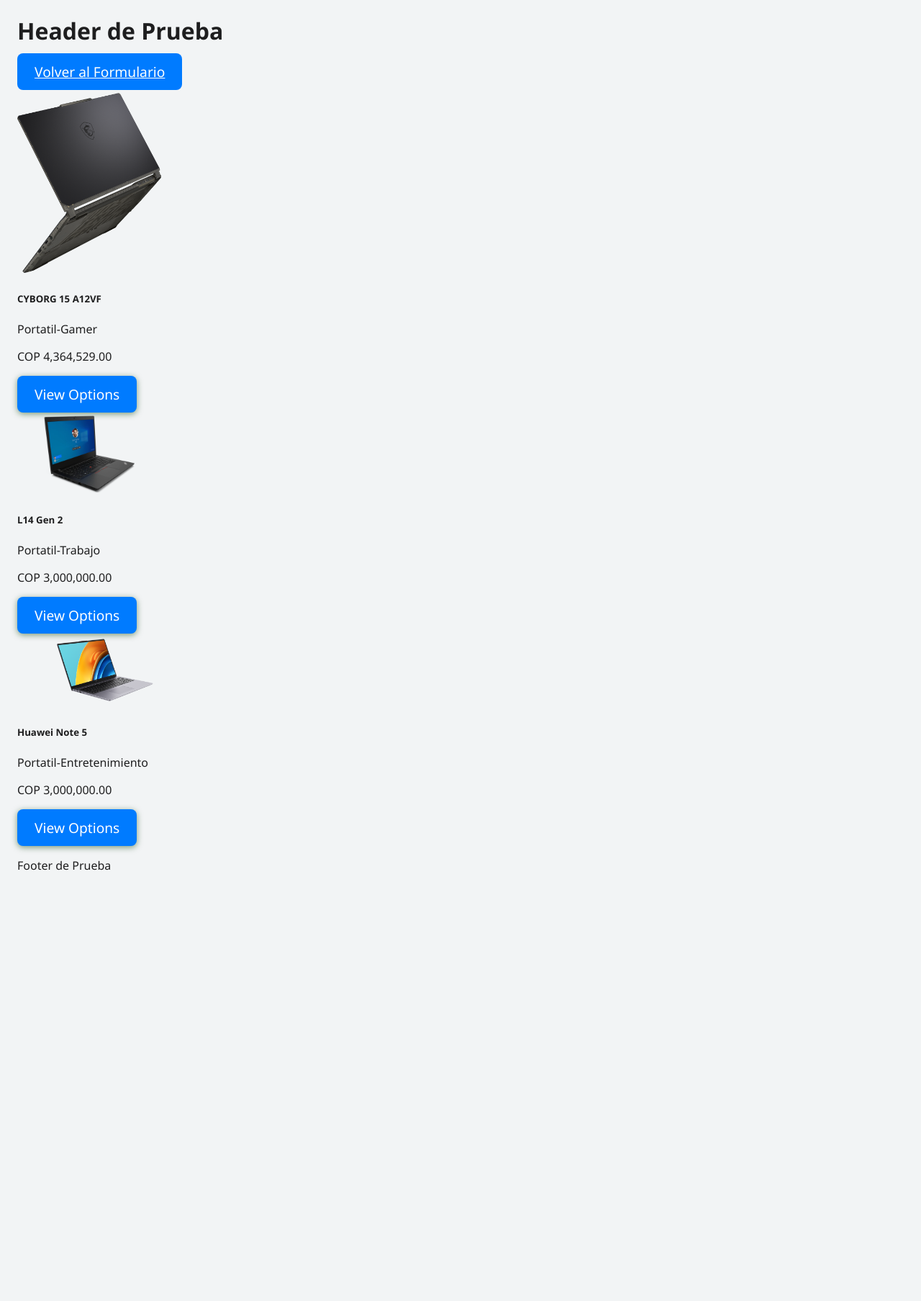
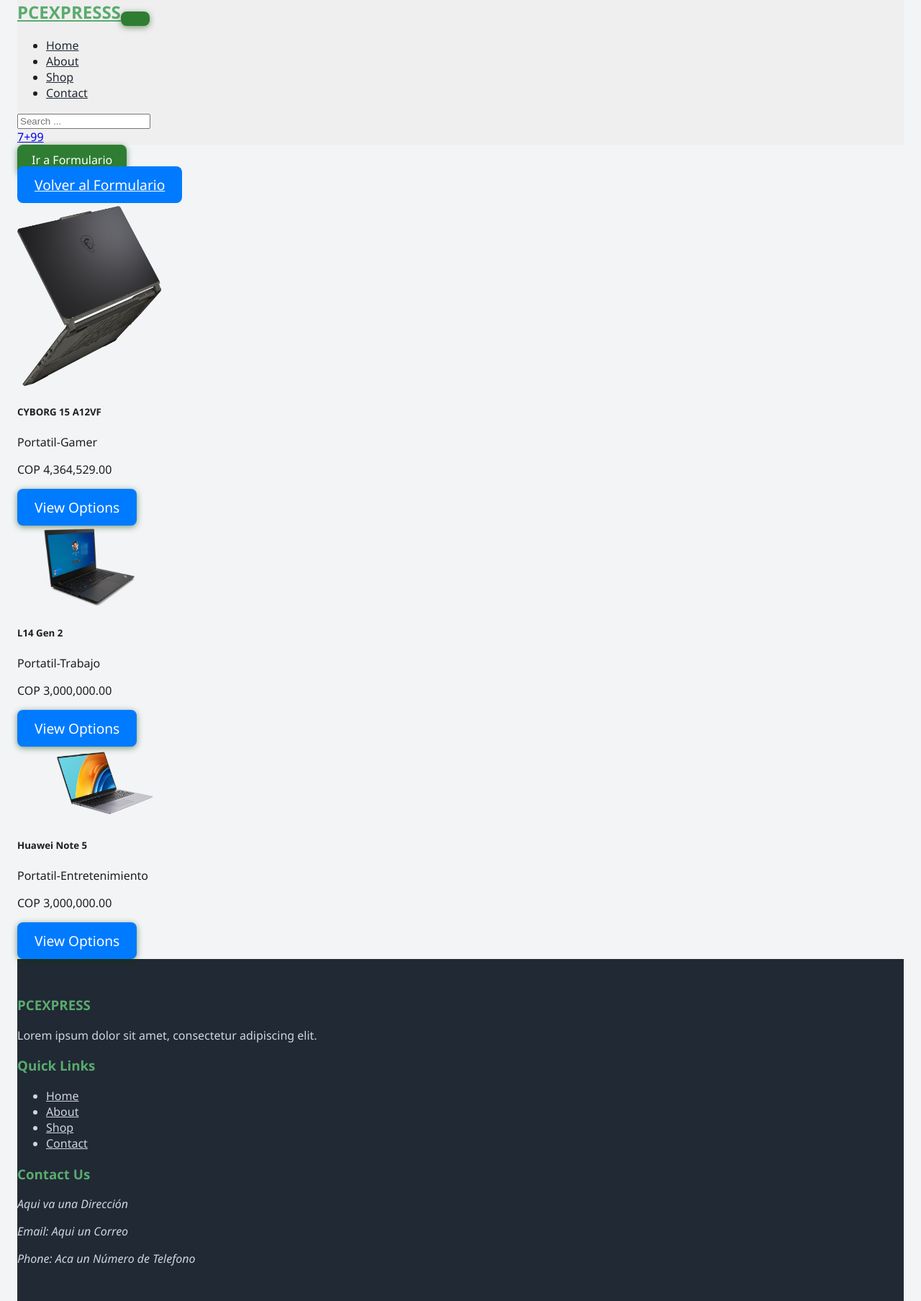
Before and after one commit to Gille21/Practica_3, a React (Create React App) app: page /resultados in a window 1280 px wide. Shown: the whole page at 72% size. Before the commit the page ends 1229 px from the top, so only its background shows below. Built offline with nearby package versions, Linux system fonts and the light colour scheme.

Commit message:
Header y Footer modificados

```diff
--- a/src/App.js
+++ b/src/App.js
@@ -1,6 +1,6 @@
 import React from 'react';
 import './Styles/styles.css';
-import { BrowserRouter as Router, Route, Routes } from 'react-router-dom';
+import { BrowserRouter as Router, Route, Routes, Link } from 'react-router-dom';
 
 import Header from './Header';
 import Footer from './Footer';
@@ -12,6 +12,9 @@
     <Router>
       <div className="App">
         <Header />
+        <Link to="/formulario">
+          <button>Ir a Formulario</button>
+        </Link>
         <Routes>
           <Route path="/formulario" element={<Formulario />} />
           <Route path="/resultados" element={<Resultados />} />
--- a/src/Footer.js
+++ b/src/Footer.js
@@ -1,9 +1,36 @@
 import React from 'react';
+import './Styles/Footer.css'; // Importa el archivo CSS para los estilos del footer
 
 function Footer() {
   return (
-    <footer>
-      <p>Footer de Prueba</p>
+    <footer className="bg-dark text-light py-4">
+      <div className="container">
+        <div className="row">
+          <div className="col-md-4">
+            <h3 className="text-success">PCEXPRESS</h3>
+            <p>Lorem ipsum dolor sit amet, consectetur adipiscing elit.</p>
+          </div>
+          <div className="col-md-4">
+            <h3>Quick Links</h3>
+            <ul className="list-unstyled">
+              <li><a href="index.html">Home</a></li>
+              <li><a href="about.html">About</a></li>
+              <li><a href="shop.html">Shop</a></li>
+              <li><a href="contact.html">Contact</a></li>
+            </ul>
+          </div>
+          <div className="col-md-4">
+            <h3>Contact Us</h3>
+            <address>
+              <p>Aqui va una Dirección</p>
+              <p>Email: Aqui un Correo</p>
+              <p>Phone: Aca un Número de Telefono</p>
+            </address>
+          </div>
+        </div>
+
+        </div>
+
     </footer>
   );
 }
--- a/src/Header.js
+++ b/src/Header.js
@@ -1,10 +1,60 @@
 import React from 'react';
+import './Styles/Header.css'; // Importa el archivo CSS para los estilos del encabezado
 
 function Header() {
   return (
-    <header>
-      <h1>Header de Prueba</h1>
-    </header>
+    <nav className="navbar navbar-expand-lg navbar-light shadow">
+      <div className="container d-flex justify-content-between align-items-center">
+        <a className="navbar-brand text-success logo h1 align-self-center" href="index.html">
+          PCEXPRESSS
+        </a>
+
+        <button className="navbar-toggler border-0" type="button" data-bs-toggle="collapse" data-bs-target="#templatemo_main_nav" aria-controls="templatemo_main_nav" aria-expanded="false" aria-label="Toggle navigation">
+          <span className="navbar-toggler-icon"></span>
+        </button>
+
+        <div className="align-self-center collapse navbar-collapse flex-fill  d-lg-flex justify-content-lg-between" id="templatemo_main_nav">
+          <div className="flex-fill">
+            <ul className="nav navbar-nav d-flex justify-content-between mx-lg-auto">
+              <li className="nav-item">
+                <a className="nav-link" href="index.html">Home</a>
+              </li>
+              <li className="nav-item">
+                <a className="nav-link" href="about.html">About</a>
+              </li>
+              <li className="nav-item">
+                <a className="nav-link" href="shop.html">Shop</a>
+              </li>
+              <li className="nav-item">
+                <a className="nav-link" href="contact.html">Contact</a>
+              </li>
+            </ul>
+          </div>
+
+          <div className="navbar align-self-center d-flex">
+            <div className="d-lg-none flex-sm-fill mt-3 mb-4 col-7 col-sm-auto pr-3">
+              <div className="input-group">
+                <input type="text" className="form-control" id="inputMobileSearch" placeholder="Search ..." />
+                <div className="input-group-text">
+                  <i className="fa fa-fw fa-search"></i>
+                </div>
+              </div>
+            </div>
+            <a className="nav-icon d-none d-lg-inline" href="#" data-bs-toggle="modal" data-bs-target="#templatemo_search">
+              <i className="fa fa-fw fa-search text-dark mr-2"></i>
+            </a>
+            <a className="nav-icon position-relative text-decoration-none" href="#">
+              <i className="fa fa-fw fa-cart-arrow-down text-dark mr-1"></i>
+              <span className="position-absolute top-0 left-100 translate-middle badge rounded-pill bg-light text-dark">7</span>
+            </a>
+            <a className="nav-icon position-relative text-decoration-none" href="#">
+              <i className="fa fa-fw fa-user text-dark mr-3"></i>
+              <span className="position-absolute top-0 left-100 translate-middle badge rounded-pill bg-light text-dark">+99</span>
+            </a>
+          </div>
+        </div>
+      </div>
+    </nav>
   );
 }
 
--- /dev/null
+++ b/src/Styles/Footer.css
@@ -0,0 +1,24 @@
+/* Footer Styles */
+footer {
+    background-color: #212934;
+    color: #cfd6e1;
+  }
+
+  footer h3 {
+    color: #59ab6e;
+  }
+
+  footer ul.list-unstyled li a {
+    color: #cfd6e1;
+  }
+
+  footer ul.list-unstyled li a:hover {
+    color: #69bb7e;
+  }
+
+  /* Small devices (landscape phones, 576px and up) */
+  @media (min-width: 576px) {
+    footer {
+      padding: 2rem 0;
+    }
+  }
--- /dev/null
+++ b/src/Styles/Header.css
@@ -0,0 +1,25 @@
+/* Header.css */
+
+/* Estilos para el encabezado */
+.navbar {
+    background-color: #efefef;
+    /* Agrega otros estilos según sea necesario */
+  }
+
+  .navbar-brand {
+    font-size: 24px;
+    font-weight: bold;
+    color: #59ab6e;
+    /* Agrega otros estilos según sea necesario */
+  }
+
+  .navbar-toggler {
+    /* Agrega estilos para el botón de alternar según sea necesario */
+  }
+
+  .nav-link {
+    color: #212934;
+    /* Agrega estilos para los enlaces del menú según sea necesario */
+  }
+
+  /* Agrega otros estilos según sea necesario */
```
